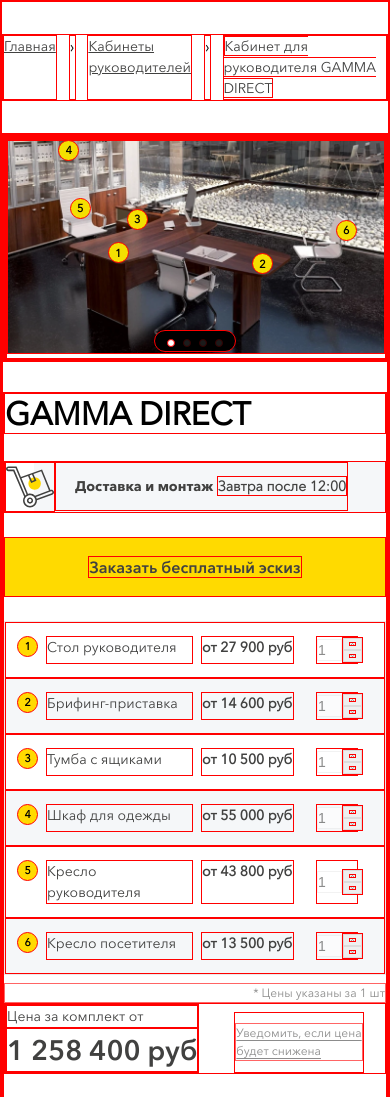
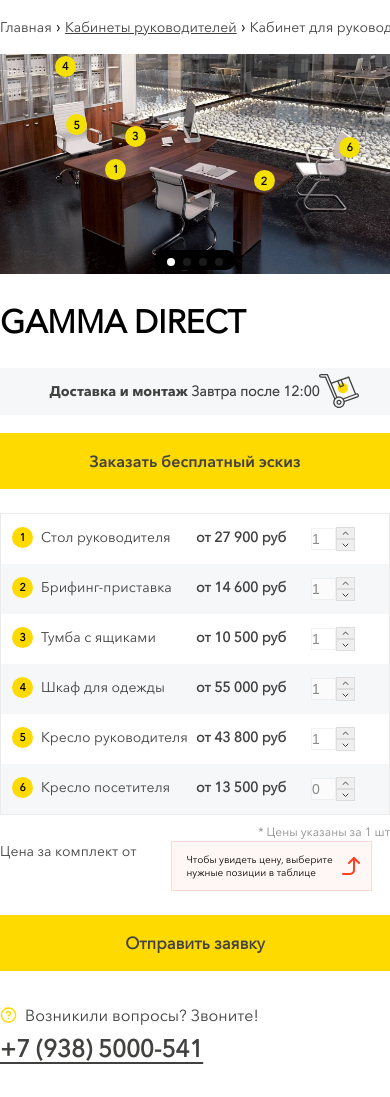
Before and after one commit to lyal1ch1/TZ_for_BrandMaker, a plain HTML site: page index.html in a window 390 px wide. Shown: the top 1097 px of the page. After the commit the page ends 1067 px from the top, so only its background shows below. Drawn offline with Linux system fonts and the light colour scheme.

Commit message:
test with inpyt

```diff
--- a/index.html
+++ b/index.html
@@ -15,12 +15,22 @@
 
 <body>
     <nav class="link-menu">
-        <a href="#">Главная</a>
-        <p>&#8250</p>
-        <a href="#">Кабинеты руководителей</a>
-        <p>&#8250</p>
-        <a class="current-link" href="#"><span>Кабинет для руководителя GAMMA DIRECT</span></a>
+        <ul>
+            <li><a href="#">Главная </a> </li>
+            <li>
+                <p>&#8250</p>
+            </li>
+
+            <li><a class="current-link" href="#">Кабинеты руководителей </a> </li>
+            <li>
+                <p>&#8250</p>
+            </li>
+            <li><a href="#">Кабинет для руководителя GAMMA DIRECT </a> </li>
+
+        </ul>
     </nav>
+
+
     <div class="content">
         <div class="left-content">
             <div class="no-mob">
@@ -45,9 +55,9 @@
             <div class="swiper">
                 <div class="swiper-wrapper">
                     <div class="swiper-slide"><img src="./img/photo-1.png"></div>
-                    <div class="swiper-slide"><img src="./img/mob-img/photo-1.png"></div>
-                    <div class="swiper-slide"><img src="./img/mob-img/photo-1.png"></div>
-                    <div class="swiper-slide"><img src="./img/mob-img/photo-1.png"></div>
+                    <div class="swiper-slide"><img src="./img/photo-2.png"></div>
+                    <div class="swiper-slide"><img src="./img/photo-3.png"></div>
+                    <div class="swiper-slide"><img src="./img/photo-4.png"></div>
 
                 </div>
                 <div class="swiper-pagination"></div>
@@ -69,7 +79,8 @@
         <div class="right-content">
             <h1>GAMMA DIRECT</h1>
             <div class="delivery">
-                <img src="img/icons/icon.svg" alt="icon_delivery">
+                <img class="no-mob" src="img/icons/icon.svg" alt="icon_delivery">
+                <img class="mob" src="img/icons/shop-car.svg" alt="">
                 <h2>Доставка и монтаж <span>Завтра после 12:00</span></h2>
             </div>
             <div class="order-sketch">
@@ -231,17 +242,25 @@
                     <h4>Кресло посетителя</h4>
                     <h3>от 13 500 руб</h3>
                     <div class="counter">
-                        <input class="i-count" type="number" min="0" value="1" readonly>
+                        <!-- <input class="i-count" type="number" min="0" value="1" > -->
+                        <input class="i-count"  type="number" onchange="myFunction()" value="0">
 
                         <div class="buttons-counter">
-                            <button type="button"
+                            <!-- <button type="button"
                                 onclick="this.parentNode.previousElementSibling.stepDown(); this.parentNode.previousElementSibling.onchange();">
                                 <svg width="7" height="4" viewBox="0 0 7 4" fill="none"
                                     xmlns="http://www.w3.org/2000/svg">
                                     <path d="M6 1L3.5 3.5L1 1" stroke="#414140" stroke-linecap="round"
                                         stroke-linejoin="round" />
                                 </svg>
+                            </button> -->
+
+                            <button type="button" onclick="this.parentNode.previousElementSibling.stepDown(); myClickV2();">
+                              <svg width="7" height="4" viewBox="0 0 7 4" fill="none" xmlns="http://www.w3.org/2000/svg">
+                                <path d="M6 1L3.5 3.5L1 1" stroke="#414140" stroke-linecap="round" stroke-linejoin="round" />
+                              </svg>
                             </button>
+
                             <button type="button"
                                 onclick="this.parentNode.previousElementSibling.stepUp(); this.parentNode.previousElementSibling.onchange();">
                                 <svg width="7" height="4" viewBox="0 0 7 4" fill="none"
@@ -262,10 +281,15 @@
             <div class="price-set">
                 <div class="price-set-l">
                     <h4>Цена за комплект от</h4>
-                    <h2>1 258 400 руб</h2>
+                    <!-- <h2>1 258 400 руб</h2> -->
                 </div>
-                <div class="price-set-r">
+                <div style="display: none;" class="price-set-r">
                     <a href="#">Уведомить, если цена <br> будет снижена</a>
+                </div>
+
+                <div class="null-sum">
+                    <p>Чтобы увидеть цену, выберите нужные позиции в таблице</p>
+                    <img src="img/icons/null-sum-icon.svg" alt="">
                 </div>
             </div>
             <div class="send-request">
@@ -284,6 +308,7 @@
     </div>
     <script src="./js/swiper-bundle.min.js"></script>
     <script src="./js/index.js"></script>
+    <script src="./js/table-script.js"></script>
 </body>
 
 </html>
--- /dev/null
+++ b/js/table-script.js
@@ -0,0 +1,5 @@
+document.querySelector(".i-count").addEventListener('input', myClickV2)
+
+function myClickV2() {
+    console.log('good luck!');
+}
--- a/style/style.css
+++ b/style/style.css
@@ -10,6 +10,24 @@
     /* background: #E5E5E5; */
     font-family: 'AvenirNextCyr-Regular';
 
+}
+
+nav {
+    overflow-x: scroll;
+    white-space: nowrap;
+}
+
+ul {
+    display: inline-block;
+}
+
+li {
+    display: inline-block;
+}
+
+
+nav::-webkit-scrollbar {
+    display: none;
 }
 
 .link-menu {
@@ -27,10 +45,11 @@
     font-size: 14px;
     line-height: 150%;
     color: #414140;
+    text-decoration: none;
 }
 
 .current-link {
-    text-decoration: none;
+    text-decoration: underline !important;
 
 }
 
@@ -216,6 +235,10 @@
     margin-top: 27px;
 }
 
+.mob {
+    display: none;
+}
+
 .order-sketch {
     display: flex;
     justify-content: center;
@@ -344,6 +367,8 @@
     gap: 35px;
 }
 
+
+
 .price-set-l h4 {
     font-style: normal;
     font-weight: 400;
@@ -374,6 +399,27 @@
     color: #414140;
     opacity: 0.6;
     text-underline-offset: 3px;
+}
+
+.null-sum {
+    display: flex;
+    align-items: center;
+    justify-content: center;
+    padding: 11px 8px 11px 14px;
+    border: 1px solid rgba(252, 63, 29, 0.16);
+    background: rgba(252, 63, 29, 0.04);
+    max-width: 201px;
+}
+
+.null-sum p {
+    font-weight: 450;
+    font-size: 10px;
+    line-height: 130%;
+}
+
+.null-sum img {
+    width: 24px;
+    height: 24px;
 }
 
 .send-request {
@@ -482,9 +528,9 @@
 
 }
 
-* {
+/* * {
     border: 1px solid red;
-}
+} */
 
 @media (max-width:1190px) {
     /* .content {
@@ -502,19 +548,43 @@
     .send-request {
         padding: 18px 100px;
     }
-    .left-content img{
-    max-width: 700px;
+
+    .left-content img {
+        max-width: 700px;
     }
 }
 
 @media (max-width:767px) {
+    .link-menu {
+        margin-top: 16px;
+    }
+
+    .content {
+        margin-top: 16px;
+        flex-direction: column;
+        justify-content: center;
+        gap: 24px;
+    }
 
     .left-content {
         max-width: 750px;
     }
 
+    .delivery {
+        flex-direction: row-reverse;
+        justify-content: center;
+    }
+
+    .mob {
+        display: block;
+    }
+
     .no-mob {
         display: none;
+    }
+
+    .order-sketch {
+        margin-top: 18px;
     }
 
     .swiper {
@@ -525,13 +595,9 @@
         display: none;
     }
 
-    .content {
-        flex-direction: column;
-    }
 
-    .content {
-        justify-content: center;
-    }
+
+
 
     .circle1 {
         top: 47%;
```
Also changed, not shown: js/index.js (+1 -31 lines), img/icons/null-sum-icon.svg (added), img/icons/shop-car.svg (added).
